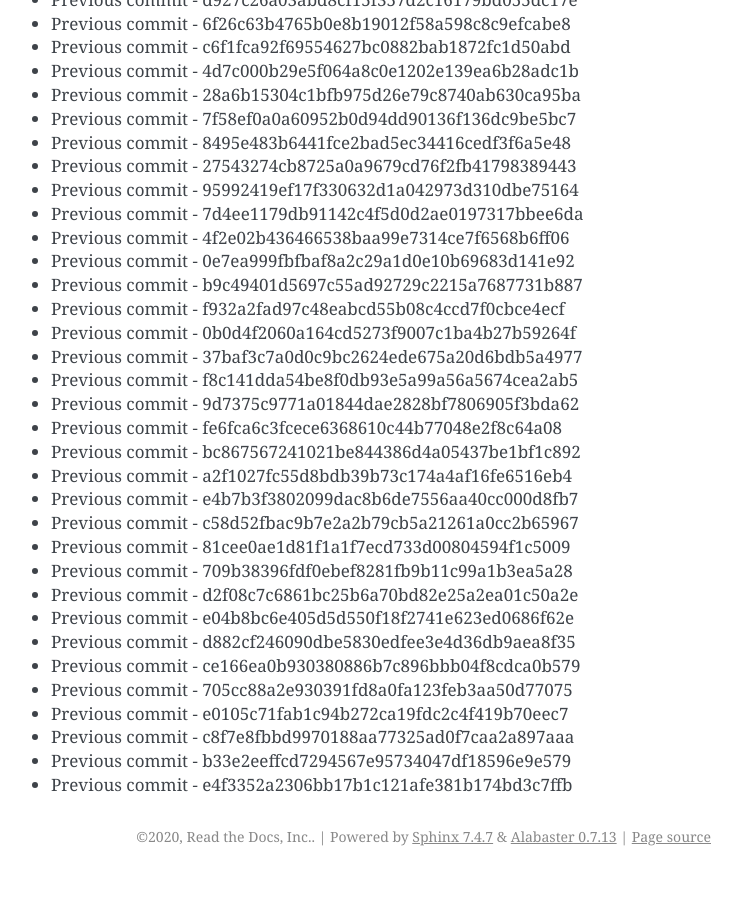
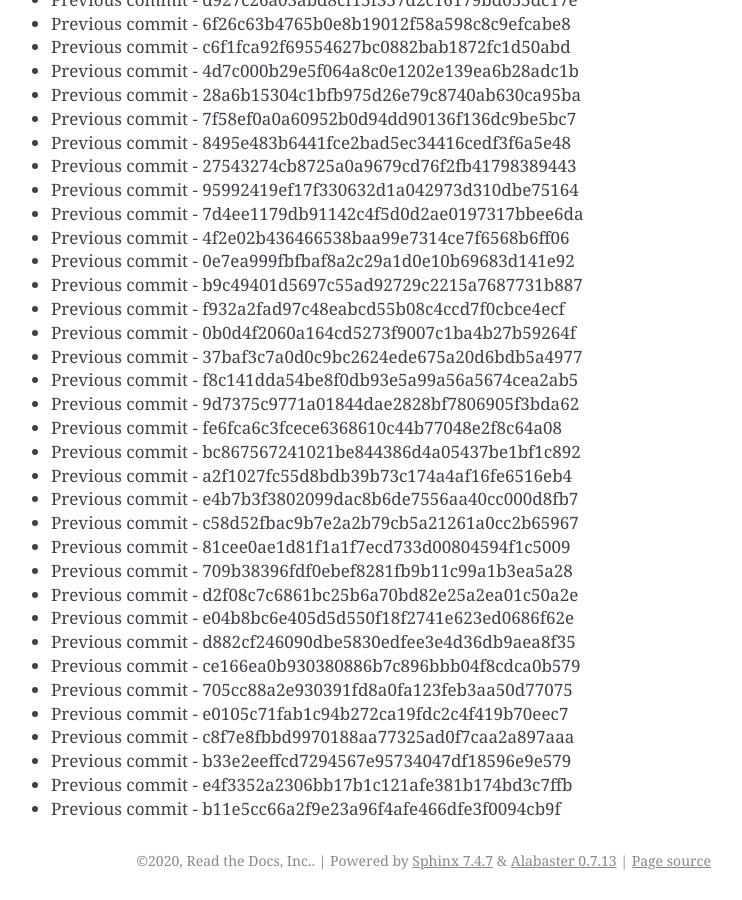
Before and after one commit to readthedocs/rtd-git-stresstest, a Sphinx documentation site: the page built from docs/updates.rst, in a window 1280 px wide and 900 px high, scrolled down 84516 px. Shown: the whole window, without its empty margins (399-1141 px from the left). Built offline with Sphinx 7.4.7, drawn with Linux system fonts in a browser that asks for light colours; before the commit the page ends 85392 px from its top, so only the background shows below that.

Commit message:
Generating commit from previous: b11e5cc66a2f9e23a96f4afe466dfe3f0094cb9f

```diff
--- a/docs/updates.rst
+++ b/docs/updates.rst
@@ -3583,3 +3583,4 @@ It can be tested for any performance characteristics.
 * Previous commit - c8f7e8fbbd9970188aa77325ad0f7caa2a897aaa
 * Previous commit - b33e2eeffcd7294567e95734047df18596e9e579
 * Previous commit - e4f3352a2306bb17b1c121afe381b174bd3c7ffb
+* Previous commit - b11e5cc66a2f9e23a96f4afe466dfe3f0094cb9f
```
